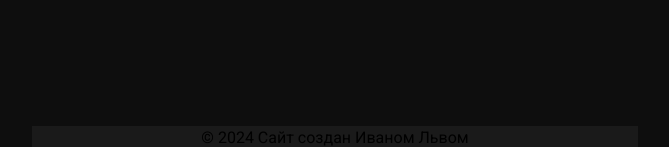
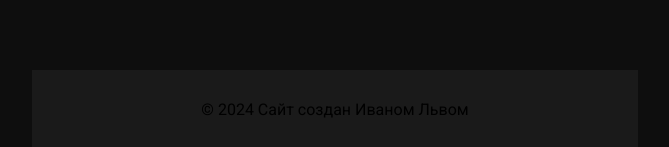
Before and after one commit to ivan-lev/kamamoto, a React (Vite) app: page / in a window 1280 px wide. Shown: the part 650-797 px from the top of the page, without its empty margins (305-974 px from the left). Built offline with nearby package versions, Linux system fonts and the light colour scheme.

Commit message:
style: footer restyling

```diff
--- a/src/components/Footer/Footer.scss
+++ b/src/components/Footer/Footer.scss
@@ -2,6 +2,8 @@
   flex: 0 0 auto;
   width: 100%;
   display: flex;
+  align-items: center;
   justify-content: center;
   background-color: var(--background-secondary);
+  min-height: 80px;
 }
```
